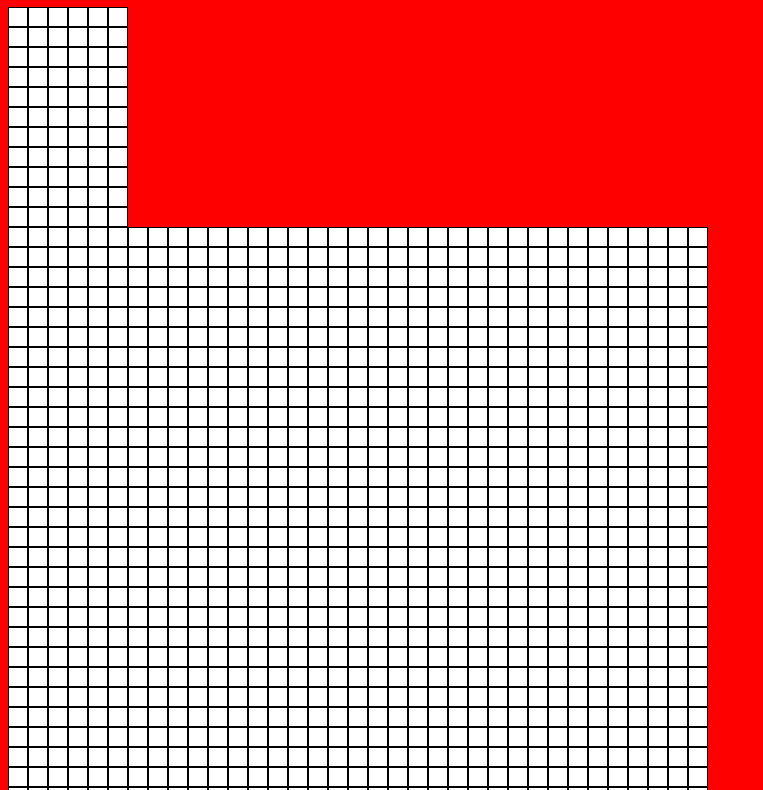
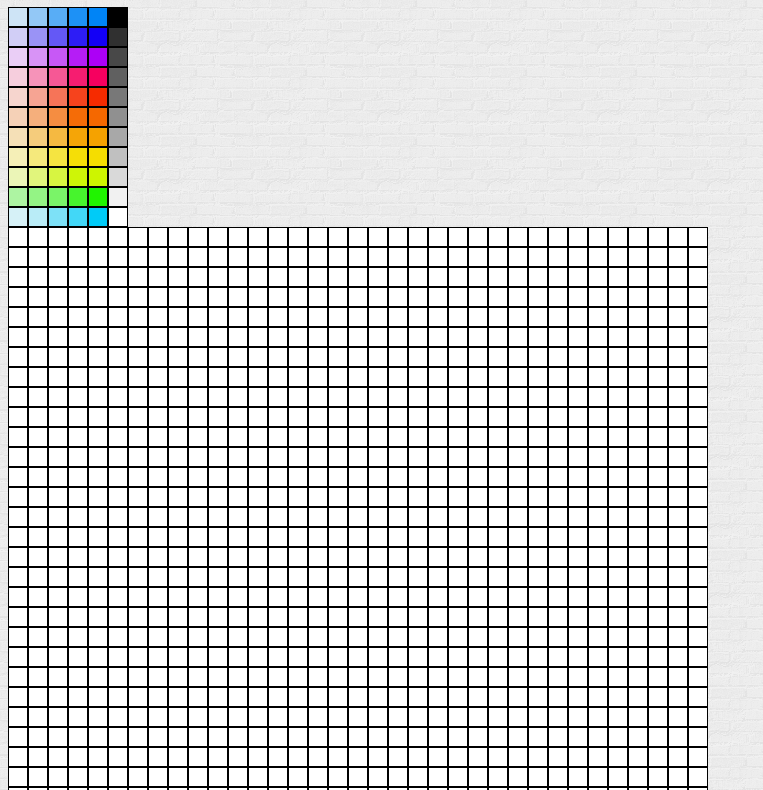
Before and after one commit to devleague/PixelPainter, a website: page public/index.html in a window 1280 px wide. Shown: the part 73-863 px from the top of the page, without its empty margins (0-763 px from the left). Drawn offline with nearby package versions, Linux system fonts and the light colour scheme.

Commit message:
color swatch completed

```diff
--- a/public/js/PixelPainter.js
+++ b/public/js/PixelPainter.js
@@ -11,17 +11,26 @@ function PixelPainter (width, height) {
   this.currentColor = '#fff';
 }
 
-PixelPainter.prototype.buildGrid = function(columns, rows, gridEl) {
+PixelPainter.prototype.buildGrid = function(columns, rows, gridEl, isColorSwatch) {
   for (var row = 0; row < rows; row++) {
-    gridEl.append(this.buildRow(columns, row));
-  } //end row loop
+    gridEl.append(this.buildRow(columns, row, isColorSwatch));
+  }
 };
 
-PixelPainter.prototype.buildRow = function(rowCells, rowNumber) {
+PixelPainter.prototype.buildRow = function(columns, rowNumber, isColorSwatch) {
   var $row = $('<div>', {'class': 'row'});
 
-    for (var column = 0; column < rowCells; column++) {
+    for (var column = 0; column < columns; column++) {
       var $cell = $('<div>', {'class': 'cell', 'data-row': rowNumber, 'data-col': column});
+      if (isColorSwatch) {
+        var color;
+        if (column < columns - 1) {
+          color = this.getColor(column + rowNumber * 5, 'colors');
+        } else {
+          color = this.getColor(rowNumber, 'greys');
+        }
+        $cell.css({'background-color': color});
+      }
       $row.append($cell);
     }
 
@@ -31,7 +40,7 @@ PixelPainter.prototype.buildRow = function(rowCells, rowNumber) {
 PixelPainter.prototype.controls = function() {
   var $controlsContainer = $('<div>', {'id': 'controls-container'});
   var $colorSwatch = $('<div>', {'id': 'color-swatch'});
-  this.buildGrid(6, 11, $colorSwatch);
+  this.buildGrid(6, 11, $colorSwatch, true);
   $controlsContainer.append($colorSwatch);
 
   return $controlsContainer;
@@ -60,3 +69,80 @@ PixelPainter.prototype.artboard = function() {
 
   return $artboardContainer;
 };
+
+
+PixelPainter.prototype.getColor = function(indx, pallet) {
+  var colorSets = {
+    greys: [
+      '#000000',
+      '#303030',
+      '#484848',
+      '#606060',
+      '#787878',
+      '#909090',
+      '#a8a8a8',
+      '#c0c0c0',
+      '#d9d9d9',
+      '#f1f1f1',
+      '#ffffff'
+    ],
+    colors: [
+      '#cee4f6',
+      '#93c8f6',
+      '#58adf6',
+      '#1d91f6',
+      '#0084f6',
+      '#d1cef6',
+      '#9a93f6',
+      '#6458f6',
+      '#2d1df6',
+      '#1300f6',
+      '#eacef6',
+      '#d893f6',
+      '#c758f6',
+      '#b51df6',
+      '#ac00f6',
+      '#f6cedd',
+      '#f693b9',
+      '#f65895',
+      '#f61d70',
+      '#f6005f',
+      '#f6d5ce',
+      '#f6a493',
+      '#f67458',
+      '#f6431d',
+      '#f62b00',
+      '#f5d1b7',
+      '#f5af7c',
+      '#f58d41',
+      '#f56c07',
+      '#f56800',
+      '#f5e0b7',
+      '#f5cc7c',
+      '#f5b941',
+      '#f5a507',
+      '#f5a200',
+      '#f5efb7',
+      '#f5e97c',
+      '#f5e441',
+      '#f5de07',
+      '#f5dd00',
+      '#ebf5b7',
+      '#e1f57c',
+      '#d7f541',
+      '#cef507',
+      '#cdf500',
+      '#adf4a2',
+      '#94f485',
+      '#7af468',
+      '#47f42d',
+      '#20f400',
+      '#d6f1f7',
+      '#b9ecf7',
+      '#7de1f7',
+      '#42d7f7',
+      '#00cbf7'
+    ]
+  };
+  return colorSets[pallet][indx];
+};
--- a/sass/PixelPainter.scss
+++ b/sass/PixelPainter.scss
@@ -2,10 +2,9 @@
   box-sizing: border-box;
 }
 
-html {
-  background: red;
+body {
+  background: url(../images/brickwall.png);
 }
-
 
 .row {
   clear: both;
```
Also changed, not shown: public/css/PixelPainter.css, public/images/brickwall.png (added).
